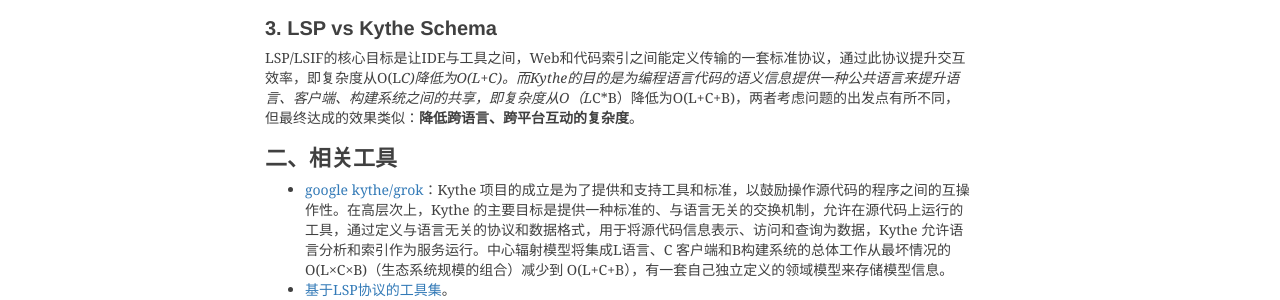
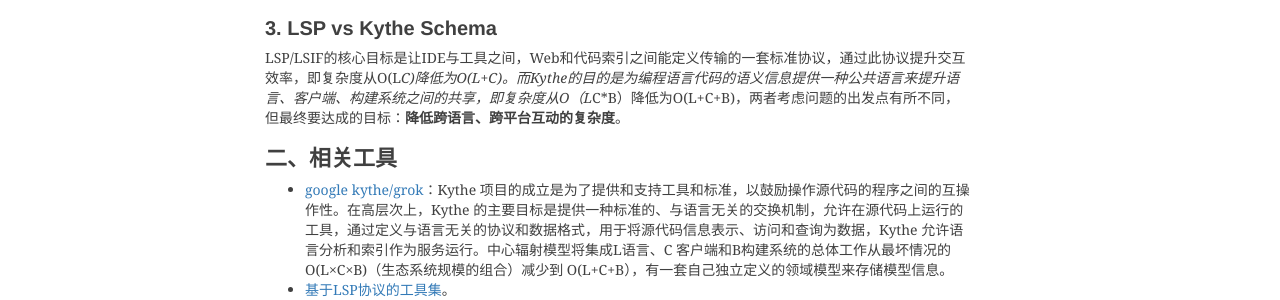
Before and after one commit to shihai1991/shihai1991.github.io, a Jekyll site: the page built from _posts/2023-01-12-代码索引工具调研.md, in a window 1280 px wide. Shown: the part 1133-1433 px from the top of the page. Built offline with Jekyll 4.4.1, drawn with Linux system fonts in a browser that asks for light colours; nearby versions of some CDN libraries; comment, search, counter and statistics services are not loaded.

Commit message:
Update 2023-01-12-代码索引工具调研.md

```diff
--- a/_posts/2023-01-12-代码索引工具调研.md
+++ b/_posts/2023-01-12-代码索引工具调研.md
@@ -17,7 +17,7 @@
 为了在开发工具或 Web UI 中支持丰富的代码导航，而无需源代码的本地副本。
 
 ## 3. LSP vs Kythe Schema
-LSP/LSIF的核心目标是让IDE与工具之间，Web和代码索引之间能定义传输的一套标准协议，通过此协议提升交互效率，即复杂度从O(L*C)降低为O(L+C)。而Kythe的目的是为编程语言代码的语义信息提供一种公共语言来提升语言、客户端、构建系统之间的共享，即复杂度从O（L*C*B）降低为O(L+C+B)，两者考虑问题的出发点有所不同，但最终达成的效果类似：**降低跨语言、跨平台互动的复杂度**。
+LSP/LSIF的核心目标是让IDE与工具之间，Web和代码索引之间能定义传输的一套标准协议，通过此协议提升交互效率，即复杂度从O(L*C)降低为O(L+C)。而Kythe的目的是为编程语言代码的语义信息提供一种公共语言来提升语言、客户端、构建系统之间的共享，即复杂度从O（L*C*B）降低为O(L+C+B)，两者考虑问题的出发点有所不同，但最终要达成的目标：**降低跨语言、跨平台互动的复杂度**。
 
 # 二、相关工具
 - [google kythe/grok](https://kythe.io/docs/kythe-overview.html)：Kythe 项目的成立是为了提供和支持工具和标准，以鼓励操作源代码的程序之间的互操作性。在高层次上，Kythe 的主要目标是提供一种标准的、与语言无关的交换机制，允许在源代码上运行的工具，通过定义与语言无关的协议和数据格式，用于将源代码信息表示、访问和查询为数据，Kythe 允许语言分析和索引作为服务运行。中心辐射模型将集成L语言、C 客户端和B构建系统的总体工作从最坏情况的 O(L×C×B)（生态系统规模的组合）减少到 O(L+C+B），有一套自己独立定义的领域模型来存储模型信息。
```
